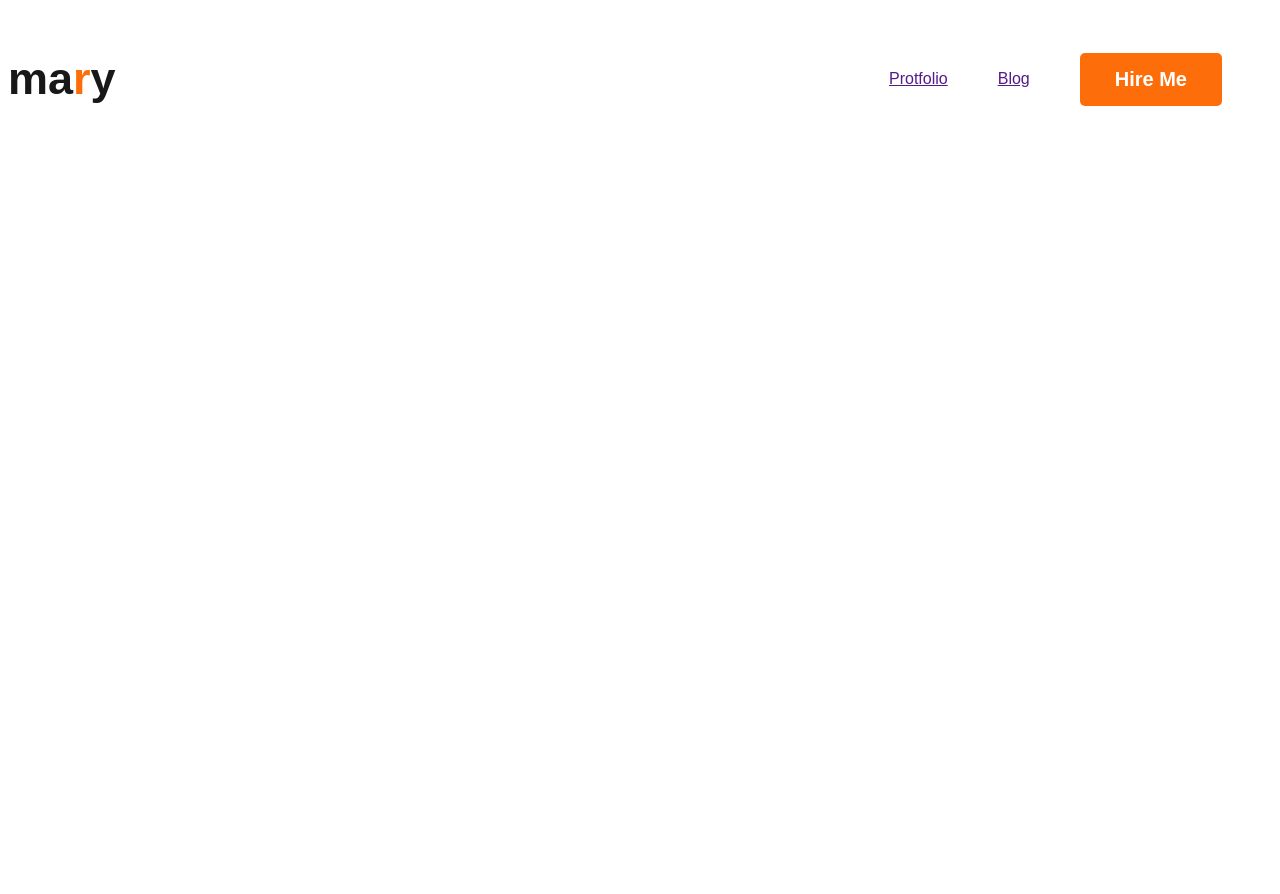
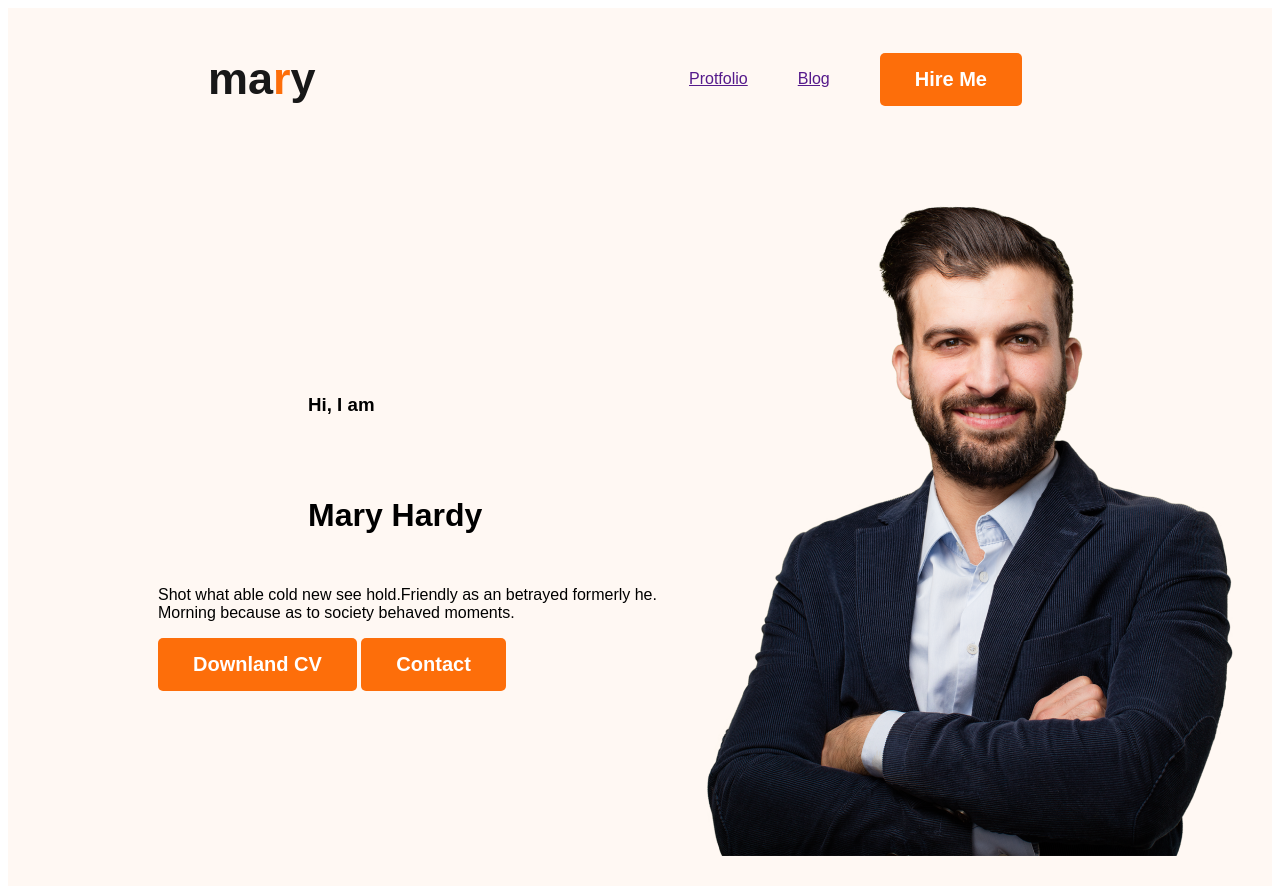
Before and after one commit to ehsanmiah/developer-protfolio, a plain HTML site: page index.html in a window 1280 px wide. Before the commit the page ends 800 px from the top, so only its background shows below. Drawn offline with Linux system fonts and the light colour scheme.

Commit message:
banner contact added

```diff
--- a/index.html
+++ b/index.html
@@ -10,7 +10,7 @@
     <link rel="stylesheet" href="styles/protfolio.css">
 </head>
 <body>
-    <header>
+    <header class="header">
         <nav>
             <h3 class="nav-titel">ma<span class="tex-primary">r</span>y</h3>
             <ul>
@@ -20,6 +20,17 @@
             </ul>
 
         </nav>
+        <div class="banner">
+            <div>
+                <h3 class="banner greeting">Hi, I  am</h3>
+                <h1 class="banner title">Mary Hardy</h1>
+                <p>Shot what able cold new see hold.Friendly as an betrayed formerly he. Morning because as to society behaved moments.</p>
+                <button class="btn-primary">Downland CV</button>
+                <button class="btn-primary">Contact</button>
+            </div>
+            <img src="images/hardy.png" alt="">
+
+        </div>
     </header>
 
     <main>
--- a/styles/protfolio.css
+++ b/styles/protfolio.css
@@ -22,6 +22,7 @@ nav{
     display: flex;
      justify-content: space-between;
     align-items: center;
+    margin: 0 200px;
 }
 .nav-titel{
     color: var(--dark-01, #181818);
@@ -40,3 +41,18 @@ nava{
     text-decoration: none;
     color: #474747;
 }
+
+/* header related style */
+.header{
+    background-color: #FFF8F3;
+}
+.banner{
+   padding: 30px 30px 30px 150px ;
+   display: flex;
+   align-items: center;
+}
+.banner.profile picture{
+    width: 500px;
+}
+
+}
```
